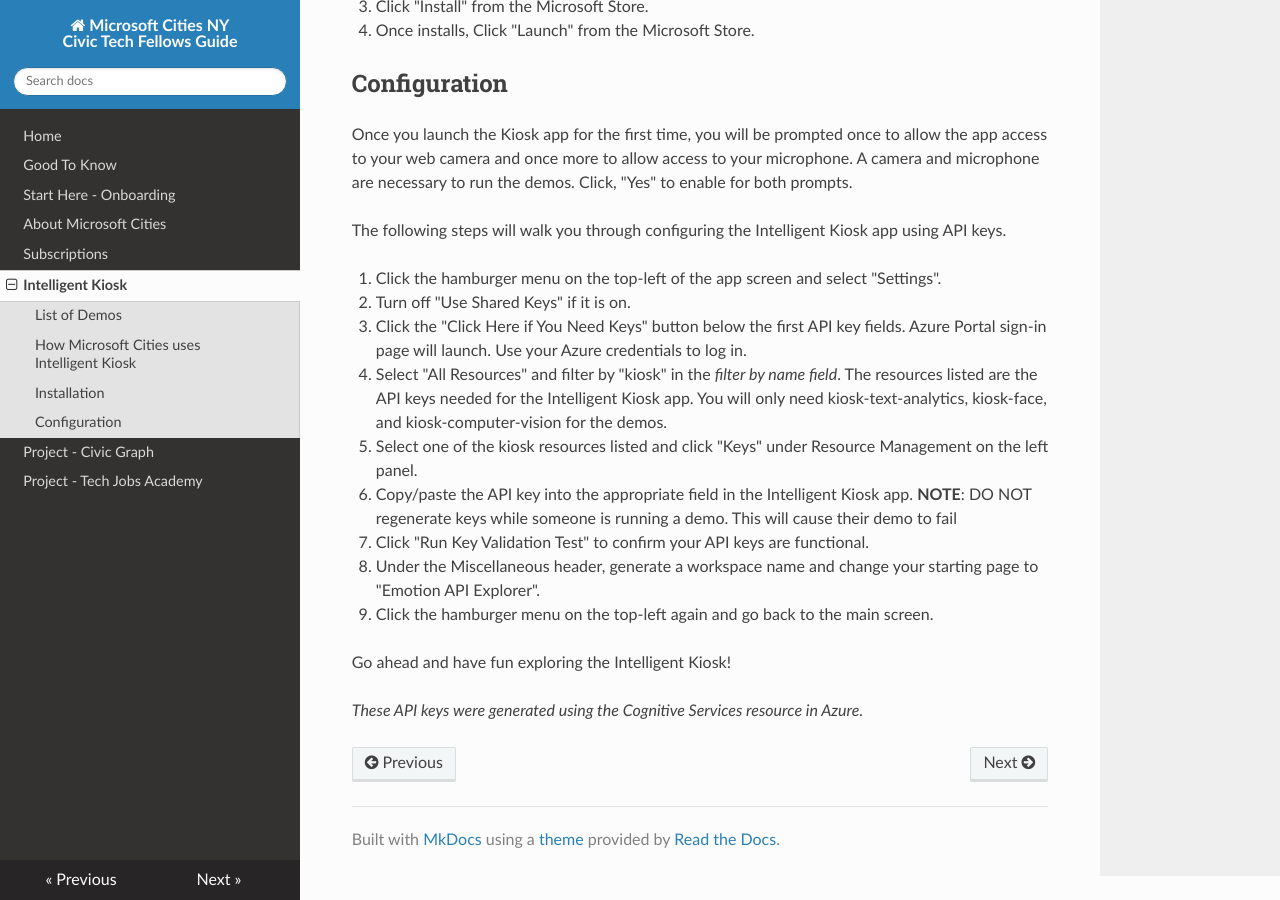
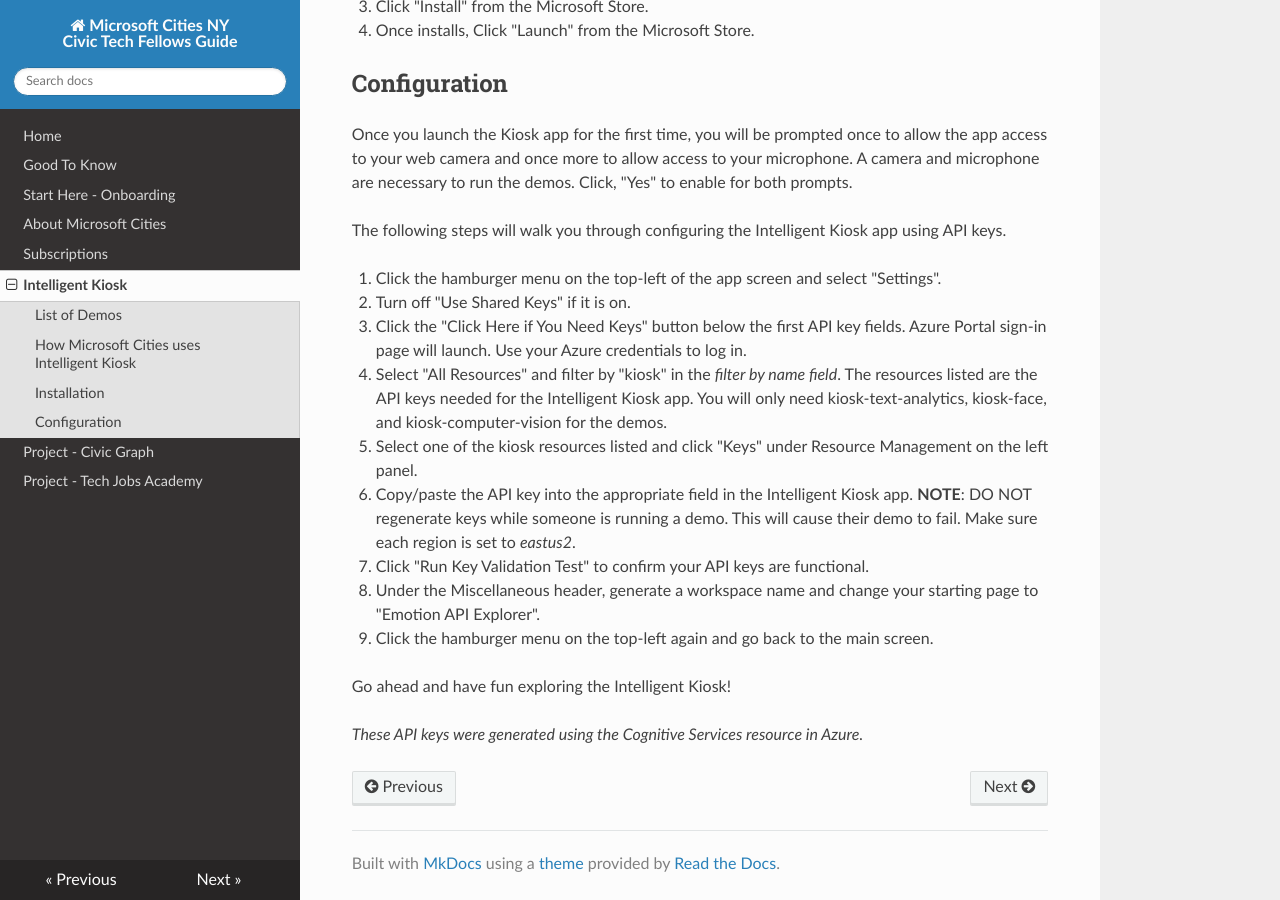
Before and after one commit to MicrosoftTCE/fellows-guide, an MkDocs documentation site: the page built from docs/intelligentkiosk.md, in a window 1280 px wide and 900 px high, scrolled down 2439 px. Built offline with MkDocs 1.6.1, drawn with Linux system fonts in a browser that asks for light colours; nearby versions of some CDN libraries; old or Windows-style settings are respelled for this version of MkDocs.

Commit message:
added missing region instruction

```diff
--- a/docs/intelligentkiosk.md
+++ b/docs/intelligentkiosk.md
@@ -64,7 +64,7 @@
 3. Click the "Click Here if You Need Keys" button below the first API key fields. Azure Portal sign-in page will launch. Use your Azure credentials to log in.
 4. Select "All Resources" and filter by "kiosk" in the *filter by name field*. The resources listed are the API keys needed for the Intelligent Kiosk app. You will only need kiosk-text-analytics, kiosk-face, and kiosk-computer-vision for the demos.
 5. Select one of the kiosk resources listed and click "Keys" under Resource Management on the left panel.
-6. Copy/paste the API key into the appropriate field in the Intelligent Kiosk app. **NOTE**: DO NOT regenerate keys while someone is running a demo. This will cause their demo to fail
+6. Copy/paste the API key into the appropriate field in the Intelligent Kiosk app. **NOTE**: DO NOT regenerate keys while someone is running a demo. This will cause their demo to fail. Make sure each region is set to *eastus2*.
 7. Click "Run Key Validation Test" to confirm your API keys are functional.
 8. Under the Miscellaneous header, generate a workspace name and change your starting page to "Emotion API Explorer".
 9. Click the hamburger menu on the top-left again and go back to the main screen.
```
Also changed, not shown: site/index.html, site/intelligentkiosk/index.html, site/search/search_index.json, 1 other file.
